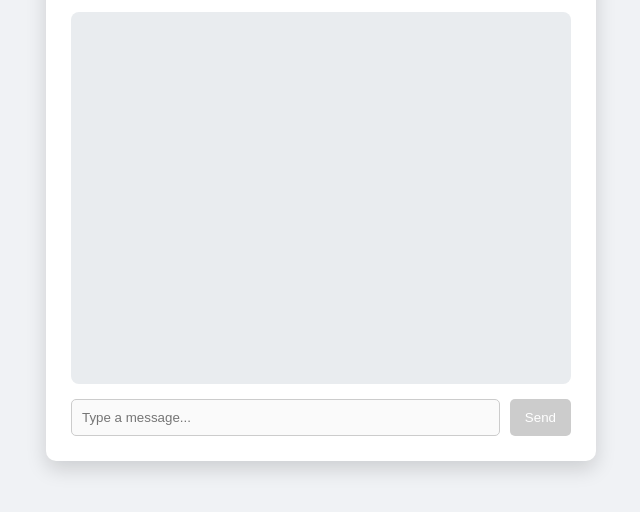
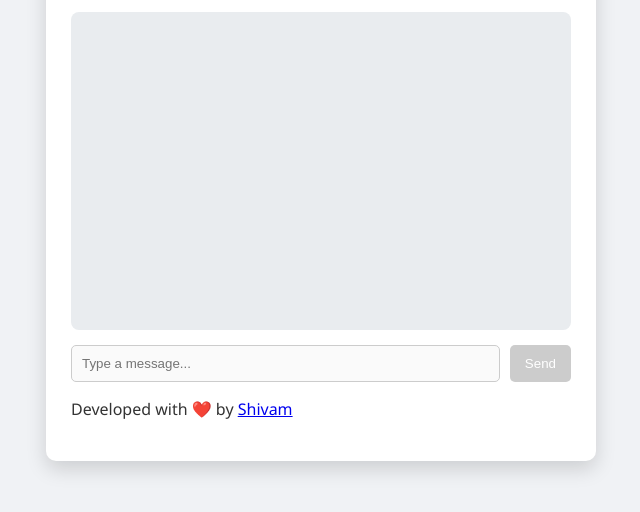
Before and after one commit to Shivamg0520/realtime_chat, a website: page public/index.html in a window 1280 px wide. Shown: the part 244-756 px from the top of the page, without its empty margins (319-959 px from the left). Drawn offline with nearby package versions, Linux system fonts and the light colour scheme; no server answers.

Commit message:
Update index.html

```diff
--- a/public/index.html
+++ b/public/index.html
@@ -22,8 +22,11 @@
             <input type="text" id="messageInput" placeholder="Type a message..." autocomplete="off" disabled>
             <button type="submit" disabled>Send</button>
         </form>
+
+        <footer class="app-footer">
+            <p>Developed with ❤️ by <a href="https://shivamg0520.github.io/" class="dev"> Shivam</a></p>
+        </footer>
     </div>
-
     <script src="/socket.io/socket.io.js"></script>
     <script src="script.js"></script>
 </body>
```
